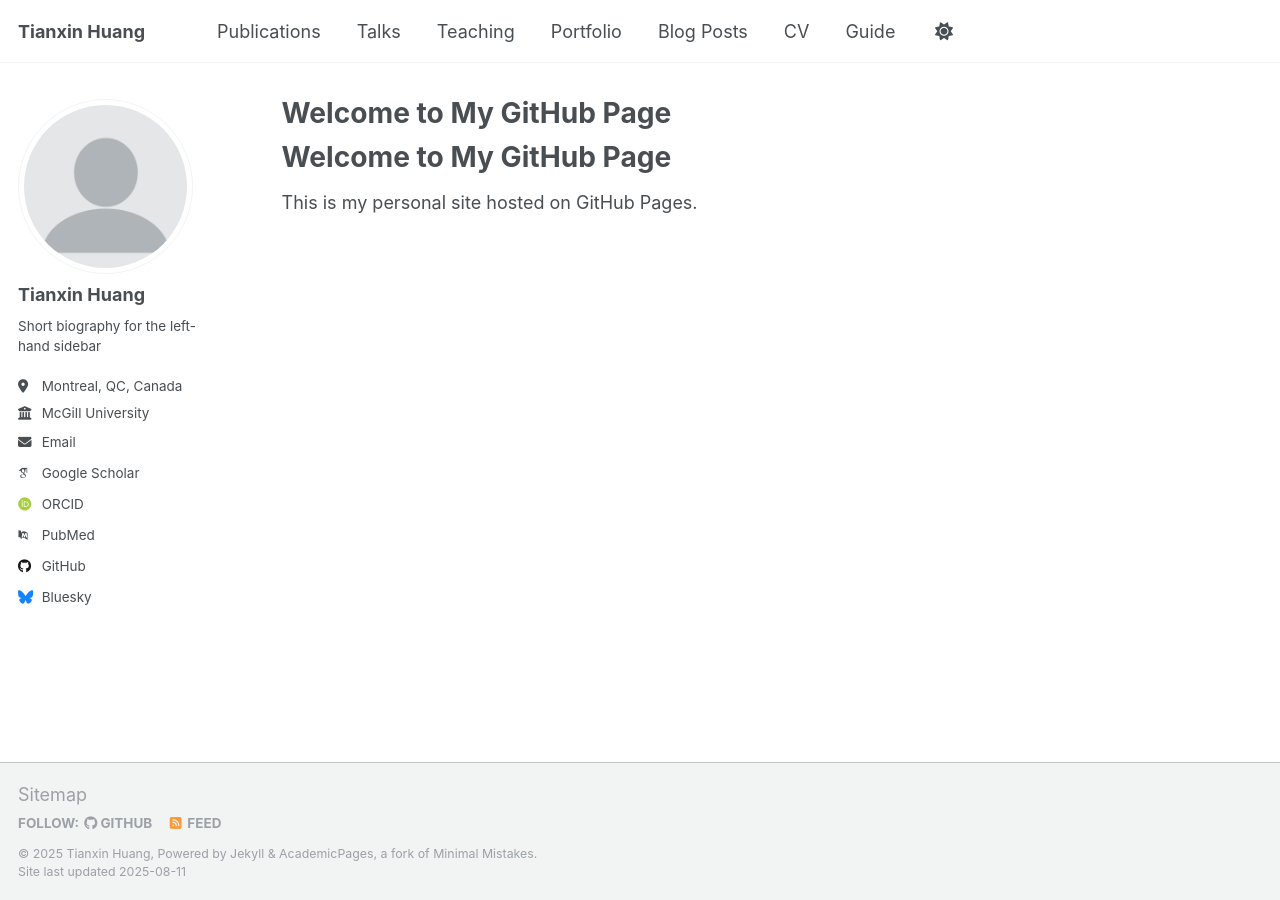
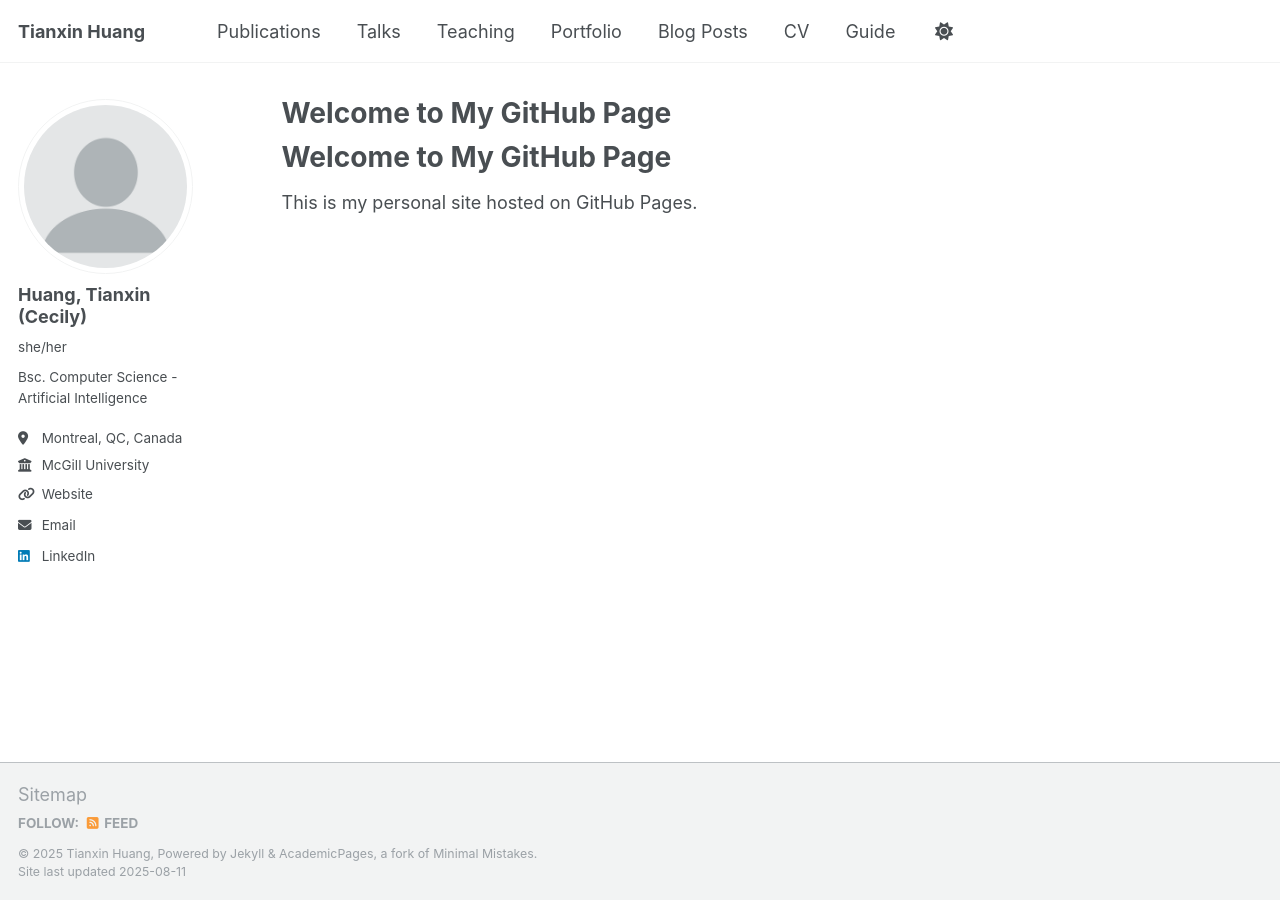
Before and after one commit to CecilyQE/CecilyQE.github.io, a Jekyll site: the page built from index.md, in a window 1280 px wide. Built offline with Jekyll 4.4.1, drawn with Linux system fonts in a browser that asks for light colours; some web fonts are replaced; our own code applies the rules of GitHub Pages for plain Markdown files; a script that is not in the unit is left out.

Commit message:
_config.yml

```diff
--- a/_config.yml
+++ b/_config.yml
@@ -23,23 +23,24 @@ repository               : "academicpages/academicpages.github.io"
 author:
   # Biographic information
   avatar           : "profile.png"
-  name             : "Tianxin Huang"
-  pronouns         : # example: "she/her"
-  bio              : "Short biography for the left-hand sidebar"
+  name             : "黄天欣"
+  name             : "Huang, Tianxin (Cecily)"
+  pronouns         : "she/her"
+  bio              : "Bsc. Computer Science - Artificial Intelligence"
   location         : "Montreal, QC, Canada"
   employer         : "McGill University"
-  uri              : # URL
+  uri              : "URL"
   email            : "tianxin.huang@mail.mcgill.ca"
 
   # Academic websites
   academia         : # URL
   arxiv            : # URL - Update with the correct link to your profile
-  googlescholar    : "https://scholar.google.com/citations?user=PS_CX0AAAAAJ"
+  googlescholar    : # "https://scholar.google.com/citations?user=PS_CX0AAAAAJ"
   inspire-hep      : # URL
   impactstory      : # URL
-  orcid            : "http://orcid.org/yourorcidurl"
+  orcid            : # "http://orcid.org/yourorcidurl"
   semantic         : # URL
-  pubmed           : "https://www.ncbi.nlm.nih.gov/pubmed/?term=john+snow"
+  pubmed           : # "https://www.ncbi.nlm.nih.gov/pubmed/?term=john+snow"
   researchgate     : # URL
   scopus           : # URL
 
@@ -47,13 +48,13 @@ author:
   bitbucket        : # Username - Update with your username on the site
   codepen          : # Username
   dribbble         : # Username
-  github           : "academicpages"
+  github           : # "academicpages"
   kaggle           : # Username
   stackoverflow    : # User number or user number and name (i.e., use "1" or "1/jeff-atwood")
 
   # Social media
   artstation       : # Username
-  bluesky          : "bsky.app" # Replace this with you Bluesky username
+  bluesky          : # "bsky.app" # Replace this with you Bluesky username
   facebook         : # Username
   flickr           : # Username
   foursquare       : # Username
@@ -62,7 +63,7 @@ author:
   keybase          : # Username
   instagram        : # Username
   lastfm           : # Username
-  linkedin         : # Username
+  linkedin         : "https://www.linkedin.com/in/tianxin-huang/"
   mastodon         : # URL
   medium           : # URL
   pinterest        : # Username
```
